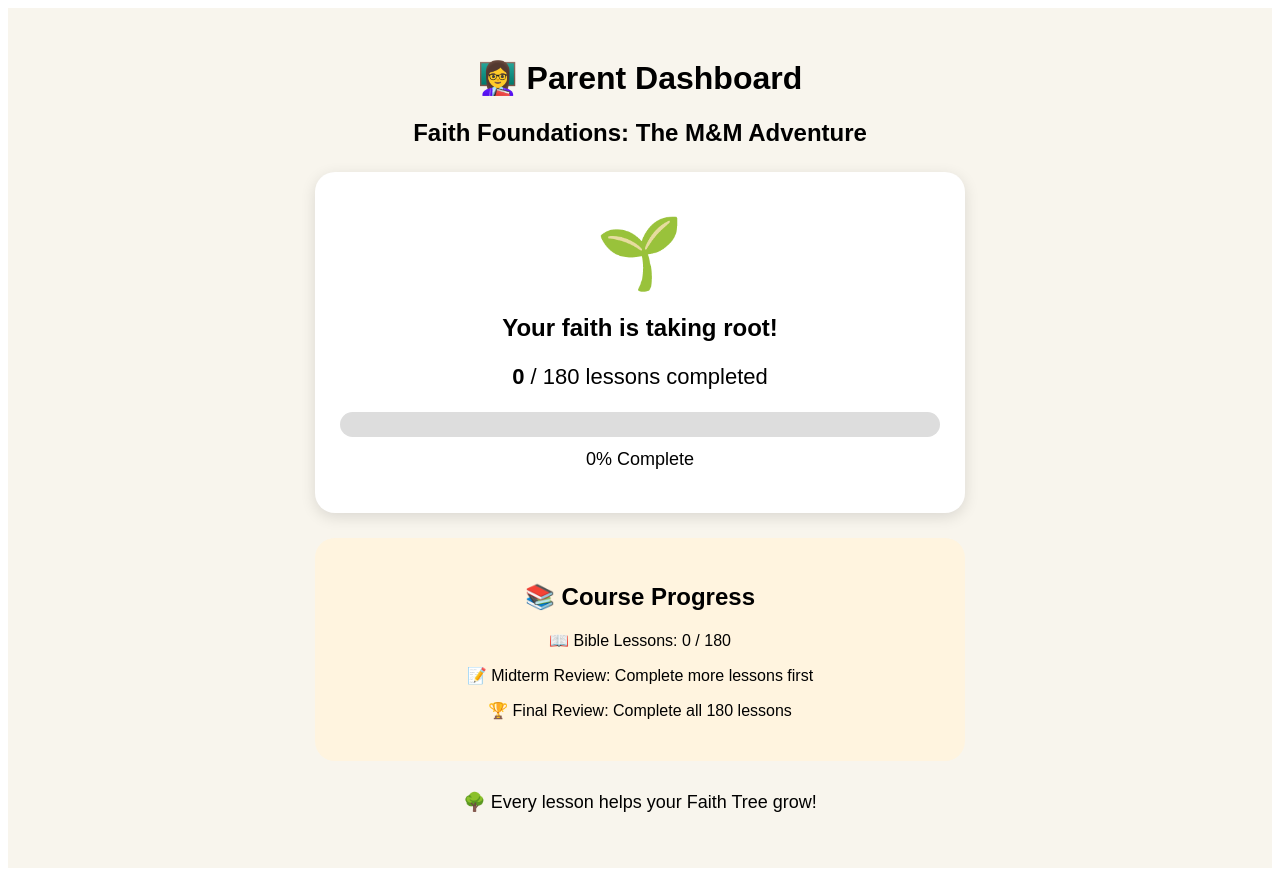
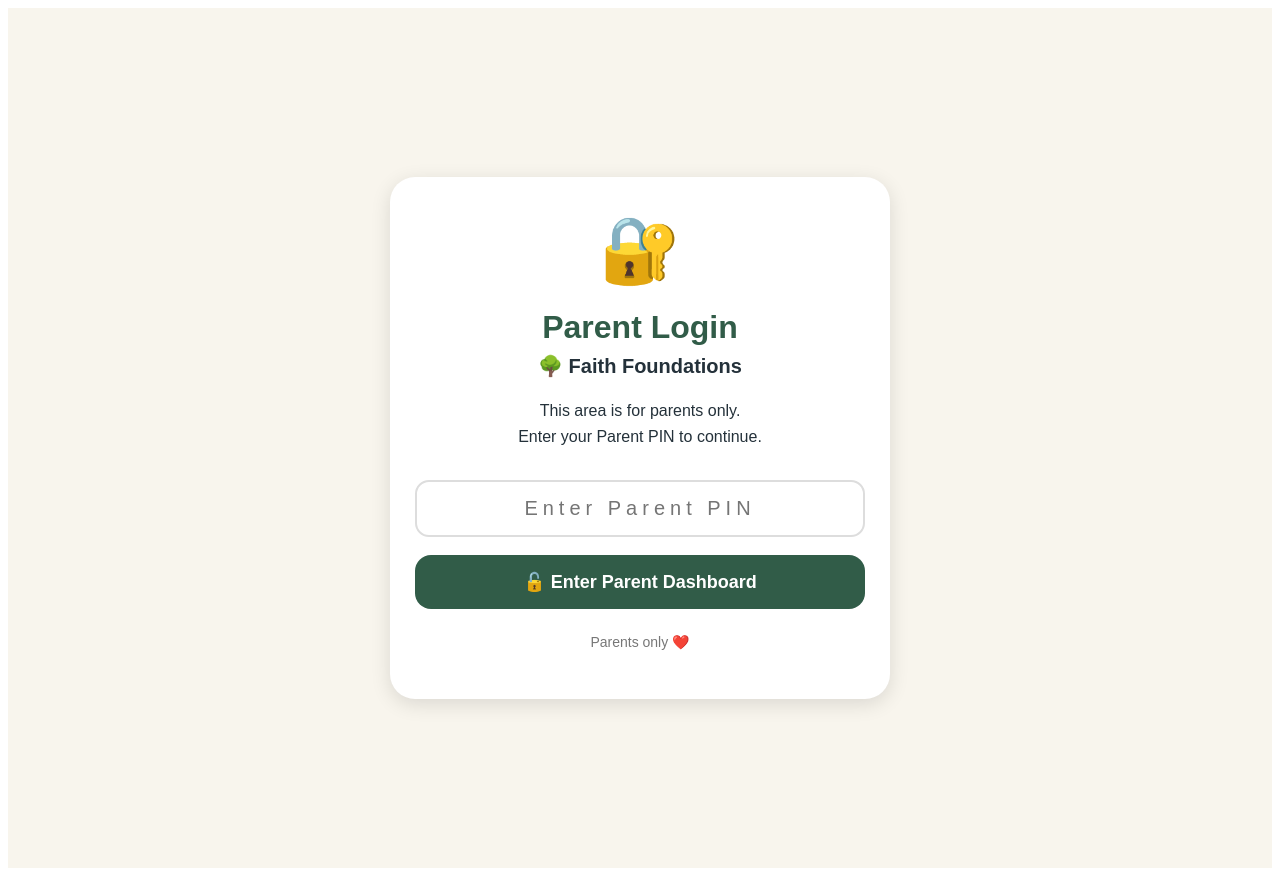
Before and after one commit to ahamilton1210ah-maker/faith-foundations-mm-adventure, a Next.js app: page /app/Parent in a window 1280 px wide. Built offline with nearby package versions, Linux system fonts and the light colour scheme.

Commit message:
Refactor Parent component for login and dashboard

```diff
--- a/app/app/Parent/page.js
+++ b/app/app/Parent/page.js
@@ -2,46 +2,306 @@
 
 import { useEffect, useState } from "react";
 
+const PARENT_PIN = "7777";
+const PARENT_LOGIN_KEY = "faithParentLoggedIn";
+
 export default function Parent() {
   const [completed, setCompleted] = useState([]);
+  const [pin, setPin] = useState("");
+  const [loggedIn, setLoggedIn] = useState(false);
+  const [error, setError] = useState("");
 
   useEffect(() => {
-    const saved = localStorage.getItem("faithTreeCompleted");
+    // Check if parent is already logged in on this device
+    const parentLoggedIn =
+      localStorage.getItem(PARENT_LOGIN_KEY);
+
+    if (parentLoggedIn === "true") {
+      setLoggedIn(true);
+    }
+
+    // Load student progress
+    const saved = localStorage.getItem(
+      "faithTreeCompleted"
+    );
+
     if (saved) {
-      setCompleted(JSON.parse(saved));
+      try {
+        const parsed = JSON.parse(saved);
+
+        if (Array.isArray(parsed)) {
+          setCompleted(parsed);
+        }
+      } catch {
+        setCompleted([]);
+      }
     }
   }, []);
 
+  function handleLogin() {
+    if (pin === PARENT_PIN) {
+      localStorage.setItem(
+        PARENT_LOGIN_KEY,
+        "true"
+      );
+
+      setLoggedIn(true);
+      setError("");
+      setPin("");
+    } else {
+      setError("❌ Incorrect PIN. Please try again.");
+      setPin("");
+    }
+  }
+
+  function logout() {
+    localStorage.removeItem(PARENT_LOGIN_KEY);
+    setLoggedIn(false);
+  }
+
+  // =========================
+  // PARENT LOGIN SCREEN
+  // =========================
+
+  if (!loggedIn) {
+    return (
+      <main
+        style={{
+          minHeight: "100vh",
+          padding: "30px 20px",
+          display: "flex",
+          alignItems: "center",
+          justifyContent: "center",
+          background: "#f8f5ed",
+          fontFamily: "Arial, sans-serif",
+          color: "#24313a",
+        }}
+      >
+        <div
+          style={{
+            background: "white",
+            width: "100%",
+            maxWidth: "450px",
+            borderRadius: "25px",
+            padding: "35px 25px",
+            textAlign: "center",
+            boxShadow:
+              "0 5px 20px rgba(0,0,0,.12)",
+          }}
+        >
+          <div
+            style={{
+              fontSize: "65px",
+              marginBottom: "10px",
+            }}
+          >
+            🔐
+          </div>
+
+          <h1
+            style={{
+              color: "#315c48",
+              marginBottom: "8px",
+            }}
+          >
+            Parent Login
+          </h1>
+
+          <h2
+            style={{
+              fontSize: "20px",
+              marginTop: "5px",
+            }}
+          >
+            🌳 Faith Foundations
+          </h2>
+
+          <p
+            style={{
+              fontSize: "16px",
+              lineHeight: "1.6",
+              marginTop: "20px",
+            }}
+          >
+            This area is for parents only.
+            <br />
+            Enter your Parent PIN to continue.
+          </p>
+
+          <input
+            type="password"
+            inputMode="numeric"
+            value={pin}
+            onChange={(e) => {
+              setPin(e.target.value);
+              setError("");
+            }}
+            onKeyDown={(e) => {
+              if (e.key === "Enter") {
+                handleLogin();
+              }
+            }}
+            placeholder="Enter Parent PIN"
+            maxLength={10}
+            style={{
+              width: "100%",
+              boxSizing: "border-box",
+              padding: "15px",
+              marginTop: "15px",
+              borderRadius: "14px",
+              border: "2px solid #ddd",
+              fontSize: "20px",
+              textAlign: "center",
+              letterSpacing: "5px",
+            }}
+          />
+
+          {error && (
+            <p
+              style={{
+                color: "#b42318",
+                fontWeight: "bold",
+                marginTop: "15px",
+              }}
+            >
+              {error}
+            </p>
+          )}
+
+          <button
+            onClick={handleLogin}
+            style={{
+              width: "100%",
+              marginTop: "18px",
+              padding: "16px",
+              border: "none",
+              borderRadius: "16px",
+              background: "#315c48",
+              color: "white",
+              fontSize: "18px",
+              fontWeight: "bold",
+              cursor: "pointer",
+            }}
+          >
+            🔓 Enter Parent Dashboard
+          </button>
+
+          <p
+            style={{
+              marginTop: "25px",
+              fontSize: "14px",
+              color: "#777",
+            }}
+          >
+            Parents only ❤️
+          </p>
+        </div>
+      </main>
+    );
+  }
+
+  // =========================
+  // PARENT DASHBOARD
+  // =========================
+
   const count = completed.length;
-  const percentage = Math.round((count / 180) * 100);
+
+  const percentage = Math.round(
+    (count / 180) * 100
+  );
 
   let tree = "🌱";
-  let message = "Your faith is taking root!";
+  let message =
+    "Your faith is taking root!";
 
   if (count >= 180) {
     tree = "🌳🏆";
-    message = "Your Faith Tree is fully grown!";
+    message =
+      "Your Faith Tree is fully grown!";
   } else if (count >= 120) {
     tree = "🌳🌳🌳";
-    message = "Your Faith Tree is growing strong!";
+    message =
+      "Your Faith Tree is growing strong!";
   } else if (count >= 60) {
     tree = "🌳";
-    message = "Look how much your Faith Tree has grown!";
+    message =
+      "Look how much your Faith Tree has grown!";
   }
 
   return (
     <main
       style={{
         minHeight: "100vh",
-        padding: "30px 20px",
+        padding: "30px 20px 60px",
         textAlign: "center",
         background: "#f8f5ed",
         fontFamily: "Arial, sans-serif",
+        color: "#24313a",
       }}
     >
-      <h1>👩‍🏫 Parent Dashboard</h1>
+      <div
+        style={{
+          maxWidth: "700px",
+          margin: "0 auto",
+        }}
+      >
+        {/* HEADER */}
 
-      <h2>Faith Foundations: The M&M Adventure</h2>
+        <div
+          style={{
+            display: "flex",
+            justifyContent: "flex-end",
+          }}
+        >
+          <button
+            onClick={logout}
+            style={{
+              padding: "10px 15px",
+              border: "none",
+              borderRadius: "12px",
+              background: "#777",
+              color: "white",
+              fontWeight: "bold",
+              cursor: "pointer",
+            }}
+          >
+            🔒 Lock Dashboard
+          </button>
+        </div>
+
+        <div
+          style={{
+            marginTop: "15px",
+          }}
+        >
+          <div style={{ fontSize: "60px" }}>
+            🌳
+          </div>
+
+          <h1
+            style={{
+              color: "#315c48",
+              margin: "5px 0",
+            }}
+          >
+            👩‍🏫 Parent Dashboard
+          </h1>
+
+          <h2
+            style={{
+              fontSize: "21px",
+            }}
+          >
+            Faith Foundations: The M&M Adventure
+          </h2>
+
+          <p>
+            Monitor your student's Bible
+            learning journey.
+          </p>
+        </div>
+
+        {/* FAITH TREE */}
 
         <div
           style={{
@@ -49,18 +309,28 @@ export default function Parent() {
             borderRadius: "20px",
             padding: "25px",
             margin: "25px auto",
-          maxWidth: "600px",
-          boxShadow: "0 4px 15px rgba(0,0,0,.12)",
+            boxShadow:
+              "0 4px 15px rgba(0,0,0,.12)",
           }}
         >
-        <div style={{ fontSize: "70px", margin: "15px" }}>
+          <div
+            style={{
+              fontSize: "70px",
+              margin: "15px",
+            }}
+          >
             {tree}
           </div>
 
           <h2>{message}</h2>
 
-        <p style={{ fontSize: "22px" }}>
-          <strong>{count}</strong> / 180 lessons completed
+          <p
+            style={{
+              fontSize: "22px",
+            }}
+          >
+            <strong>{count}</strong> / 180
+            lessons completed
           </p>
 
           <div
@@ -82,10 +352,18 @@ export default function Parent() {
             />
           </div>
 
-        <p style={{ fontSize: "18px", marginTop: "12px" }}>
+          <p
+            style={{
+              fontSize: "18px",
+              marginTop: "12px",
+              fontWeight: "bold",
+            }}
+          >
             {percentage}% Complete
           </p>
         </div>
+
+        {/* COURSE PROGRESS */}
 
         <div
           style={{
@@ -93,27 +371,136 @@ export default function Parent() {
             borderRadius: "20px",
             padding: "25px",
             margin: "20px auto",
-          maxWidth: "600px",
           }}
         >
           <h2>📚 Course Progress</h2>
 
-        <p>📖 Bible Lessons: {count} / 180</p>
-
-        <p>
-          📝 Midterm Review:{" "}
-          {count >= 90 ? "Ready!" : "Complete more lessons first"}
+          <p
+            style={{
+              fontSize: "18px",
+            }}
+          >
+            📖 Bible Lessons: {count} / 180
           </p>
 
-        <p>
+          <p
+            style={{
+              fontSize: "18px",
+            }}
+          >
+            📝 Midterm Review:{" "}
+            {count >= 88
+              ? "✅ Ready!"
+              : "🔒 Keep learning"}
+          </p>
+
+          <p
+            style={{
+              fontSize: "18px",
+            }}
+          >
+            📝 Midterm Exam:{" "}
+            {count >= 89
+              ? "✅ Ready!"
+              : "🔒 Keep learning"}
+          </p>
+
+          <p
+            style={{
+              fontSize: "18px",
+            }}
+          >
             🏆 Final Review:{" "}
-          {count >= 180 ? "Ready!" : "Complete all 180 lessons"}
+            {count >= 178
+              ? "✅ Ready!"
+              : "🔒 Keep learning"}
+          </p>
+
+          <p
+            style={{
+              fontSize: "18px",
+            }}
+          >
+            🏆 Final Exam:{" "}
+            {count >= 179
+              ? "✅ Ready!"
+              : "🔒 Keep learning"}
           </p>
         </div>
 
-      <p style={{ marginTop: "30px", fontSize: "18px" }}>
-        🌳 Every lesson helps your Faith Tree grow!
+        {/* QUICK LINKS */}
+
+        <div
+          style={{
+            background: "white",
+            borderRadius: "20px",
+            padding: "25px",
+            marginTop: "20px",
+          }}
+        >
+          <h2>📊 Parent Tools</h2>
+
+          <button
+            onClick={() =>
+              (window.location.href =
+                "/Lessons?parent=true")
+            }
+            style={{
+              width: "100%",
+              padding: "15px",
+              marginTop: "10px",
+              border: "none",
+              borderRadius: "14px",
+              background: "#315c48",
+              color: "white",
+              fontSize: "17px",
+              fontWeight: "bold",
+            }}
+          >
+            👀 Preview Lessons
+          </button>
+
+          <button
+            onClick={() =>
+              window.print()
+            }
+            style={{
+              width: "100%",
+              padding: "15px",
+              marginTop: "10px",
+              border: "none",
+              borderRadius: "14px",
+              background: "#6b9e5b",
+              color: "white",
+              fontSize: "17px",
+              fontWeight: "bold",
+            }}
+          >
+            🖨️ Print Progress Report
+          </button>
+        </div>
+
+        <p
+          style={{
+            marginTop: "30px",
+            fontSize: "18px",
+            fontWeight: "bold",
+          }}
+        >
+          🌳 Every lesson helps your Faith
+          Tree grow!
         </p>
+
+        <p
+          style={{
+            fontSize: "15px",
+            color: "#777",
+          }}
+        >
+          Keep encouraging your student
+          along the way. ❤️
+        </p>
+      </div>
     </main>
   );
 }
```
Lines whose indentation alone changed are shown as unchanged.
